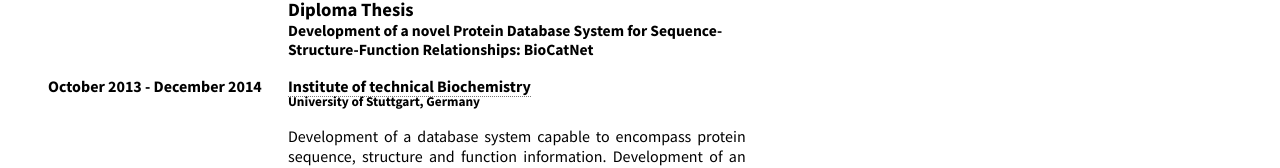
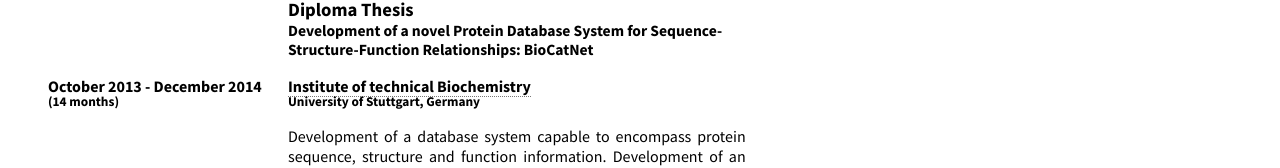
Before and after one commit to lordvlad/lordvlad.github.io, a plain HTML site: page cv.html in a window 1280 px wide. Shown: the part 375-543 px from the top of the page. Drawn offline with Linux system fonts and the light colour scheme.

Commit message:
Update cv.html

```diff
--- a/cv.html
+++ b/cv.html
@@ -28,7 +28,7 @@
       </section>
       <section>
         <h3>Diploma Thesis <small>Development of a novel Protein Database System for Sequence-Structure-Function Relationships: BioCatNet</small></h3>
-        <h5>October 2013 - December 2014</h5>
+        <h5>October 2013 - December 2014 <small>(14 months)</small></h5>
         <h4><a href="http://www.itb.uni-stuttgart.de" target="_blank">Institute of technical Biochemistry</a> <small> University of Stuttgart, Germany</small></h4>
         <p>Development of a database system capable to encompass protein sequence, structure and function information. Development of an Application Programming Interface and User Interface on a Debian Linux system using in PHP, Perl, HTML, CSS and JavaScript. Maintanance of Apache and Firebird servers on Debian Linux. The system is publicly available for scientific use on <a href="http://www.teed.uni-stuttgart.de">http://www.teed.uni-stuttgart.de</a></p>
       </section>
```
